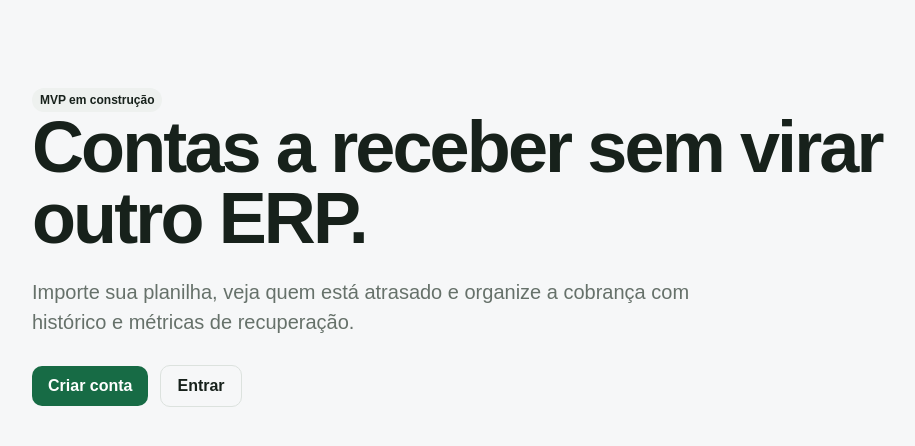
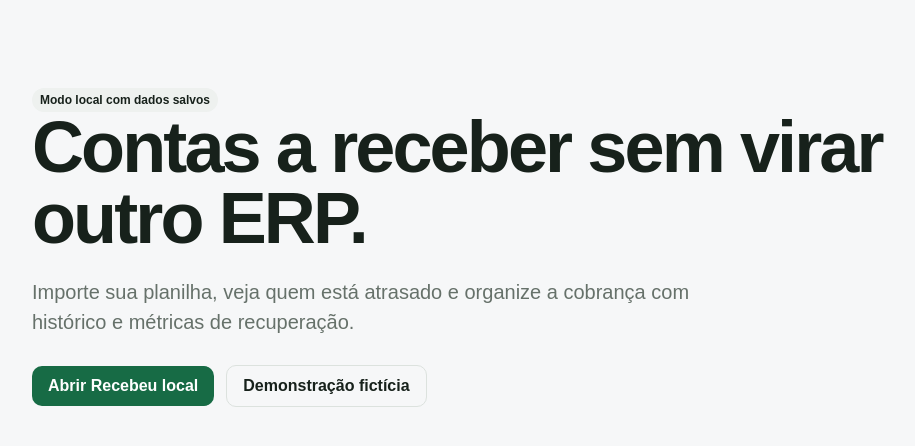
Before and after one commit to lloupp/recebeu, a Next.js app: page / in a window 1280 px wide. Shown: the top 446 px of the page, without its empty margins (48-963 px from the left). Built offline with nearby package versions, Linux system fonts and the light colour scheme.

Commit message:
feat(local): connect app pages to persistent SQLite mode

```diff
--- a/src/app/page.tsx
+++ b/src/app/page.tsx
@@ -1,17 +1,18 @@
 import Link from "next/link";
+import { isLocalMode } from "@/lib/storage-mode";
 
 export default function Home() {
   return (
     <main className="container hero">
-      <div className="badge">MVP em construção</div>
+      <div className="badge">{isLocalMode ? "Modo local com dados salvos" : "MVP em construção"}</div>
       <h1>Contas a receber sem virar outro ERP.</h1>
       <p>
         Importe sua planilha, veja quem está atrasado e organize a cobrança com
         histórico e métricas de recuperação.
       </p>
       <div className="row" style={{ marginTop: 28 }}>
-        <Link className="button" href="/signup">Criar conta</Link>
-        <Link className="button secondary" href="/login">Entrar</Link>
+        {isLocalMode ? <Link className="button" href="/dashboard">Abrir Recebeu local</Link> : <><Link className="button" href="/signup">Criar conta</Link><Link className="button secondary" href="/login">Entrar</Link></>}
+        <Link className="button secondary" href="/demo">Demonstração fictícia</Link>
       </div>
     </main>
   );
```
